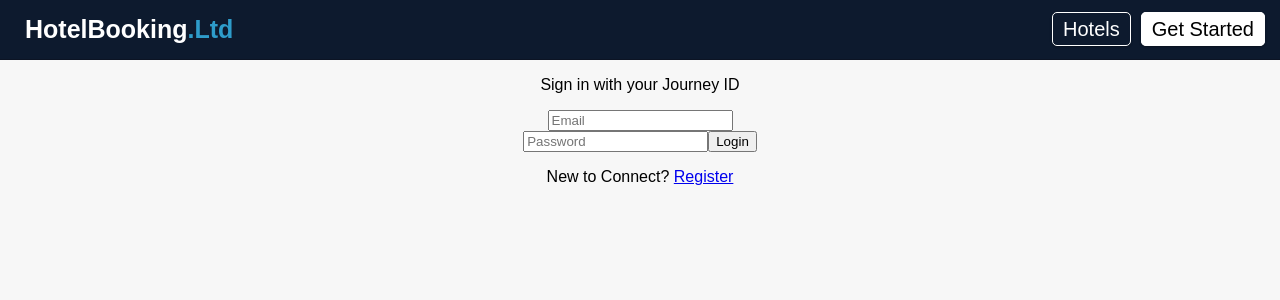
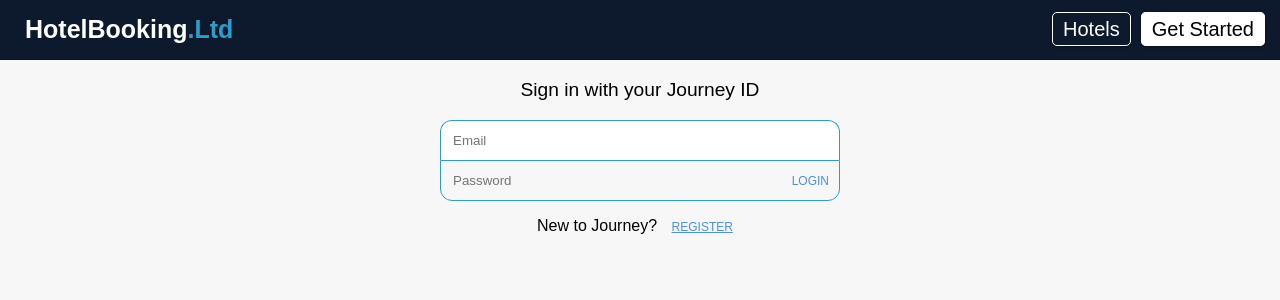
Before and after one commit to heronet/journeyui, an Angular app: page /auth/login in a window 1280 px wide. Shown: the top 300 px of the page. Built offline with nearby package versions, Linux system fonts and the light colour scheme; a web font is replaced by a local one.

Commit message:
style login

```diff
--- a/src/app/auth/login/login.component.html
+++ b/src/app/auth/login/login.component.html
@@ -20,7 +20,7 @@
     </div>
   </form>
   <p class="sub">
-    New to Connect? <a class="btn" routerLink="/auth/register">Register</a>
+    New to Journey? <a class="btn" routerLink="/auth/register">Register</a>
   </p>
   <div class="empty-loading" *ngIf="isLoading">Logging in...</div>
   <div class="empty-loading error" *ngFor="let error of errors">
--- a/src/app/auth/login/login.component.scss
+++ b/src/app/auth/login/login.component.scss
@@ -0,0 +1,52 @@
+.container {
+  margin: 0 auto;
+  padding: 0 20px;
+  position: relative;
+}
+.intro {
+  font-family: sans-serif;
+  text-align: center;
+  font-size: 1.2rem;
+}
+.form {
+  display: flex;
+  flex-direction: column;
+  max-width: 400px;
+  margin: 0 auto;
+}
+.input-border {
+  border: 1px solid var(--blue);
+  border-radius: 12px;
+  border-width: 1px;
+  border-style: solid;
+  box-sizing: border-box;
+}
+.password {
+  display: flex;
+  border-top-right-radius: 0;
+  border-top-left-radius: 0;
+}
+.password > input {
+  flex: 1;
+  padding: 12px;
+  border-bottom-left-radius: 12px;
+  background: none;
+  border: transparent;
+  outline: none !important;
+  resize: none;
+}
+.email {
+  padding: 12px;
+  border-bottom-right-radius: 0;
+  border-bottom-left-radius: 0;
+  border-bottom: none;
+}
+.sub {
+  text-align: center;
+  font-size: 16px;
+  padding: 0;
+}
+
+.error {
+  padding-bottom: 0;
+}
--- a/src/app/auth/register/register.component.scss
+++ b/src/app/auth/register/register.component.scss
@@ -0,0 +1,56 @@
+.container {
+  margin: 0 auto;
+  padding: 0 20px;
+  position: relative;
+}
+.intro {
+  font-family: sans-serif;
+  text-align: center;
+  font-size: 1.2rem;
+}
+.sub {
+  text-align: center;
+  font-size: 16px;
+  padding: 0;
+}
+.form {
+  display: flex;
+  flex-direction: column;
+  max-width: 400px;
+  margin: 0 auto;
+}
+.input-border {
+  border: 1px solid var(--blue);
+  border-radius: 12px;
+  border-width: 1px;
+  border-style: solid;
+  box-sizing: border-box;
+}
+.password {
+  display: flex;
+  border-top-right-radius: 0;
+  border-top-left-radius: 0;
+}
+.password > input {
+  flex: 1;
+  padding: 12px;
+  border-bottom-left-radius: 12px;
+  background: none;
+  border: transparent;
+  outline: none !important;
+  resize: none;
+}
+.name {
+  padding: 12px;
+  border-bottom-right-radius: 0;
+  border-bottom-left-radius: 0;
+}
+.email {
+  padding: 12px;
+  border-radius: 0;
+  border-top: none;
+  border-bottom: none;
+}
+.error {
+  padding-bottom: 0;
+}
--- a/src/styles.scss
+++ b/src/styles.scss
@@ -17,3 +17,26 @@ body {
 .mat-shadow:hover {
   box-shadow: 0 14px 28px rgba(0, 0, 0, 0.25), 0 10px 10px rgba(0, 0, 0, 0.22);
 }
+.btn {
+  border-radius: 12px;
+  border-width: 1px;
+  position: relative;
+  z-index: 1;
+  color: #4a90e2;
+  border: transparent;
+  background: transparent;
+  font-size: 12px;
+  margin: auto 10px;
+  padding: 0;
+  text-transform: uppercase;
+  outline: none !important;
+  transition: background 0.2s ease;
+  cursor: pointer;
+  user-select: none;
+}
+.btn:hover {
+  color: var(--text-primary);
+}
+.btn:disabled {
+  color: var(--text-secondary);
+}
```
